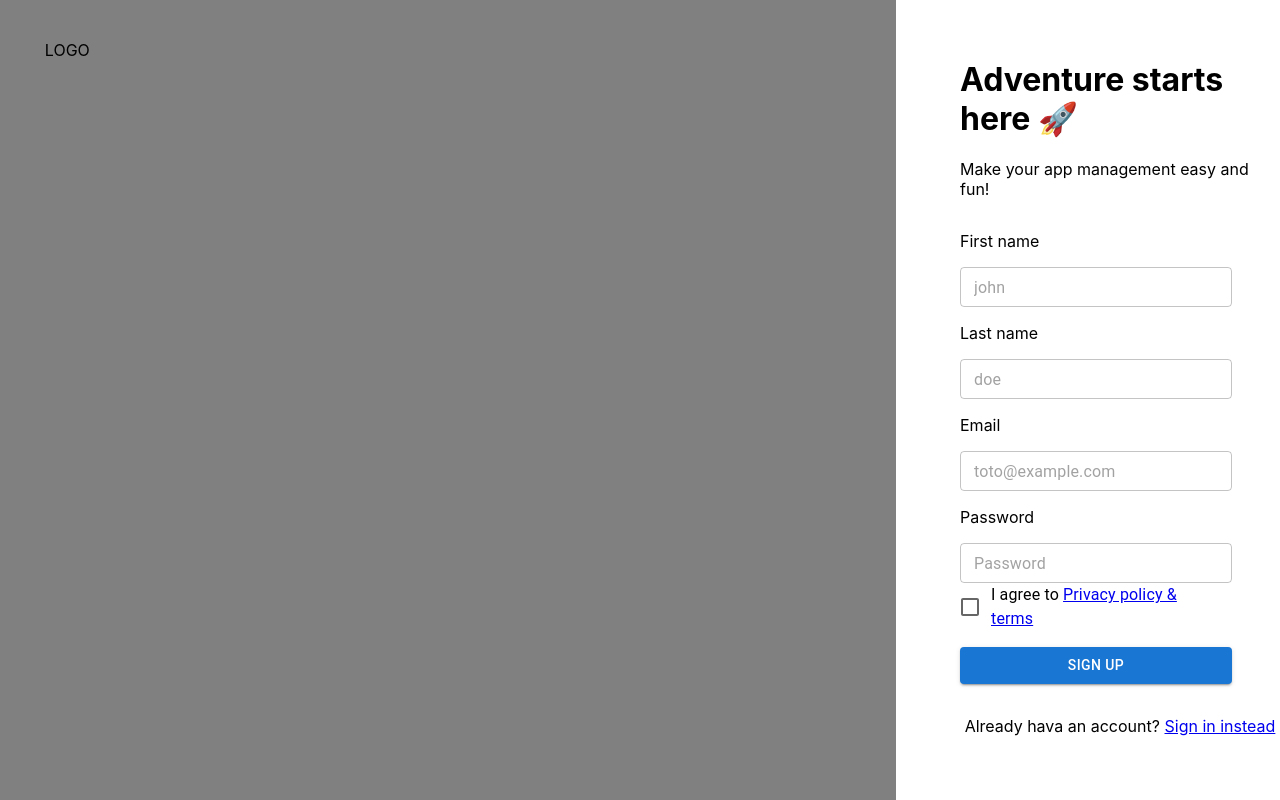
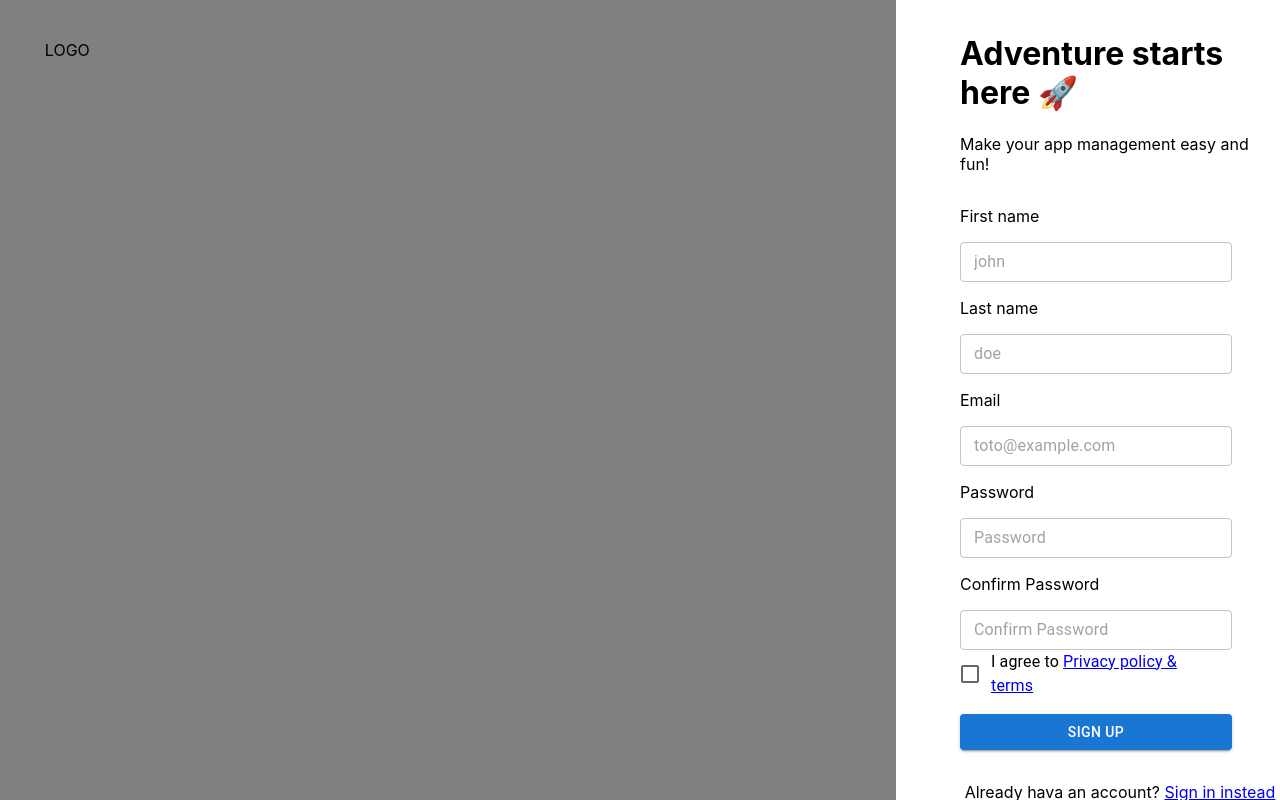
Before and after one commit to moymat/bristolbe, a React (Create React App) app in the folder client/: page /register in a window 1280 px wide. Built offline with nearby package versions, Linux system fonts and the light colour scheme.

Commit message:
mise en place de la vue login et amélioration des champs

```diff
--- a/client/public/index.html
+++ b/client/public/index.html
@@ -9,10 +9,6 @@
       name="description"
       content="Web site created using create-react-app"
     />
-
-
-    <link rel="manifest" href="%PUBLIC_URL%/manifest.json" />
-
     <title>React App</title>
   </head>
   <body>
--- a/client/src/components/Login/index.js
+++ b/client/src/components/Login/index.js
@@ -1,14 +1,54 @@
 import "./style.scss";
 import { Link } from "react-router-dom";
 import { TextField, Button, Checkbox, FormControlLabel } from "@mui/material";
+import { useState } from "react";
 
+const emailValidator = new RegExp(
+    /^(([^<>()\[\]\\.,;:\s@"]+(\.[^<>()\[\]\\.,;:\s@"]+)*)|(".+"))@((\[[0-9]{1,3}\.[0-9]{1,3}\.[0-9]{1,3}\.[0-9]{1,3}])|(([a-zA-Z\-0-9]+\.)+[a-zA-Z]{2,}))$/
+  );
+
+const passwordValidator = new RegExp(
+    /^(?=.*[A-Za-zÀ-ÖØ-öø-ÿ])(?=.*\d).{8,30}$/
+  );
 
 export default function Login() {
+    const [input, setInput] = useState({
+        email: "",
+        password: "",
+      });
+    const [passwordError, setPasswordError] = useState(false);
+    const [emailError, setEmailError] = useState(false);
+
+    const handleChange = (event) => {
+        const { name, value } = event.target;
+        if(name === "email") {
+            setEmailError(false)
+        }
+        if(name === "password") {
+            setPasswordError(false)
+        }
+        setInput({
+          ...input,
+          [name]: value,
+        });
+      };
+      const handleSubmit = (event) => {
+        event.preventDefault();
+        const { email, password} = input;
+
+        if (!emailValidator.test(email)) {
+          setEmailError(true);
+        }
+
+        if (!passwordValidator.test(password)) {
+          setPasswordError(true);
+        }
+      };
   return (
     <div className="log-rightpage">
       <h1 className="log-title">Welcome to Bristol! 👋</h1>
       <p>Please sign-in to your account</p>
-      <form className="log-form">
+      <form className="log-form" onSubmit={handleSubmit}>
         <p>Email</p>
         <TextField
           type="email"
@@ -16,6 +56,10 @@ export default function Login() {
           placeholder="toto@example.com"
           className="log-email"
           size="small"
+          onChange={handleChange}
+          value={input.email}
+          helperText={emailError ? 'Your Email is invalid' : ""}
+          error={emailError}
         />
         <div className="log-text">
           <p>Password</p>
@@ -29,9 +73,13 @@ export default function Login() {
           placeholder="Password"
           className="log-password"
           size="small"
+          onChange={handleChange}
+          value={input.password}
+          helperText={passwordError ? 'Your password is invalid' : ""}
+          error={passwordError}
         />
         <FormControlLabel control={<Checkbox />} label="Remember me" />
-        <Button type="submit" variant="contained" className="log-submit">
+        <Button type="submit" variant="contained" className="log-submit" onSubmit={handleSubmit}>
           Sign in
         </Button>
       </form>
--- a/client/src/components/Register/index.js
+++ b/client/src/components/Register/index.js
@@ -7,9 +7,9 @@ import {
   Checkbox,
   FormControlLabel,
 } from "@mui/material";
-import { useEffect, useState } from "react";
+import { useState } from "react";
 import axios from "axios";
-import { ClassNames } from "@emotion/react";
+
 
 const emailValidator = new RegExp(
   /^(([^<>()\[\]\\.,;:\s@"]+(\.[^<>()\[\]\\.,;:\s@"]+)*)|(".+"))@((\[[0-9]{1,3}\.[0-9]{1,3}\.[0-9]{1,3}\.[0-9]{1,3}])|(([a-zA-Z\-0-9]+\.)+[a-zA-Z]{2,}))$/
@@ -25,19 +25,33 @@ export default function Register() {
     password: "",
     firstName: "",
     lastName: "",
+    confirmPassword: "",
   });
 
-  const [validLength, hasNumber, upperCase, lowerCase] = usePasswordValidation({
+  const [validLength, hasNumber, upperCase, lowerCase, match] = usePasswordValidation({
       firstPassword: input.password,
-  })
-
+      secondPassword: input.confirmPassword,
+  });
   const [passwordError, setPasswordError] = useState(false);
   const [emailError, setEmailError] = useState(false);
+  const [confirmPassword, setConfirmPassword] = useState(false);
   const [touch, setTouch] = useState(false);
 
   const handleChange = (event) => {
+
     const { name, value } = event.target;
 
+    if(name === "email") {
+        setEmailError(false)
+    }
+    if(name === "password") {
+        setPasswordError(false)
+    }
+    if(name === "confirmPassword" && value === input.password) {
+        setConfirmPassword(false)
+    }else {
+        setConfirmPassword(false)
+    }
     setInput({
       ...input,
       [name]: value,
@@ -46,7 +60,7 @@ export default function Register() {
 
   const handleSubmit = (event) => {
     event.preventDefault();
-    const { email, password } = input;
+    const { email, password, confirmPassword } = input;
 
     if (!emailValidator.test(email)) {
       setEmailError(true);
@@ -55,12 +69,17 @@ export default function Register() {
     if (!passwordValidator.test(password)) {
       setPasswordError(true);
     }
-    console.log(input.lastName, input.firstName);
+
+    if(password !== confirmPassword){
+        setConfirmPassword(true);
+    }
+    if(!confirmPassword){
+        setConfirmPassword(true);
+    }
   };
   const handleTouch = () => {
       setTouch(true);
   }
-  console.log(touch)
   return (
     <div className="reg-rightpage">
       <h1 className="reg-title">Adventure starts here 🚀</h1>
@@ -74,7 +93,6 @@ export default function Register() {
           size="small"
           onChange={handleChange}
           value={input.firstName}
-
         />
         <p>Last name</p>
         <TextField
@@ -96,6 +114,7 @@ export default function Register() {
           onChange={handleChange}
           value={input.email}
           helperText={emailError ? 'Your Email is invalid' : ""}
+          error={emailError}
         />
         <p>Password</p>
         <TextField
@@ -108,6 +127,19 @@ export default function Register() {
           value={input.password}
           onClick={handleTouch}
           helperText={passwordError ? 'Your password is invalid' : ""}
+          error={passwordError}
+        />
+        <p>Confirm Password</p>
+        <TextField
+          type="password"
+          name="confirmPassword"
+          placeholder="Confirm Password"
+          className="reg-password"
+          size="small"
+          onChange={handleChange}
+          value={input.confirmPassword}
+          helperText={confirmPassword ? 'Your confirm password is invalid' : ""}
+          error={confirmPassword}
         />
         {touch ?
         <div>
@@ -124,6 +156,7 @@ export default function Register() {
                   <li className= {`${hasNumber ? "reg--one-li" : ''}`}>
                     1 digit
                   </li>
+                  <li className= {`${match ? "reg--one-li" : ''}`}>Match</li>
               </ul>
           </div>
           :
--- a/client/src/components/Register/style.scss
+++ b/client/src/components/Register/style.scss
@@ -1,7 +1,7 @@
 .reg{
     &-rightpage {
         width: 25%;
-        padding: 3% 0 0 5%;
+        padding: 1% 0 0 5%;
         flex-direction: column;
         overflow: auto;
     }
--- a/client/src/components/hooks/usePasswordValidation.js
+++ b/client/src/components/hooks/usePasswordValidation.js
@@ -1,17 +1,19 @@
 import { useState, useEffect } from "react";
 
-export const usePasswordValidation = ({ firstPassword = "" }) => {
+export const usePasswordValidation = ({ firstPassword = "", secondPassword = "" }) => {
 const [validLength, setValidLength] = useState(null);
 const [hasNumber, setHasNumber] = useState(null);
 const [upperCase, setUpperCase] = useState(null);
 const [lowerCase, setLowerCase] = useState(null);
+const [match, setMatch] = useState(null);
 
   useEffect(() => {
     setValidLength(firstPassword.length >= 8 ? true : false);
     setUpperCase(firstPassword.toLowerCase() !== firstPassword);
     setLowerCase(firstPassword.toUpperCase() !== firstPassword);
     setHasNumber(/\d/.test(firstPassword));
-  }, [firstPassword]);
+    setMatch(firstPassword && firstPassword === secondPassword);
+  }, [firstPassword, secondPassword]);
 
-  return [validLength, hasNumber, upperCase, lowerCase];
+  return [validLength, hasNumber, upperCase, lowerCase, match];
 }
```
